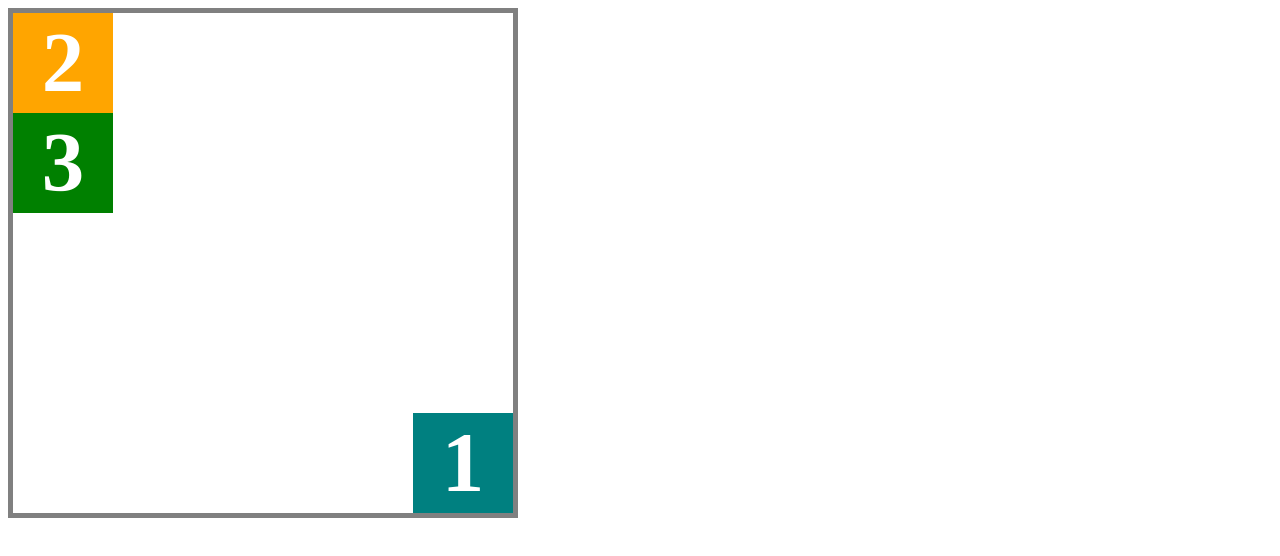
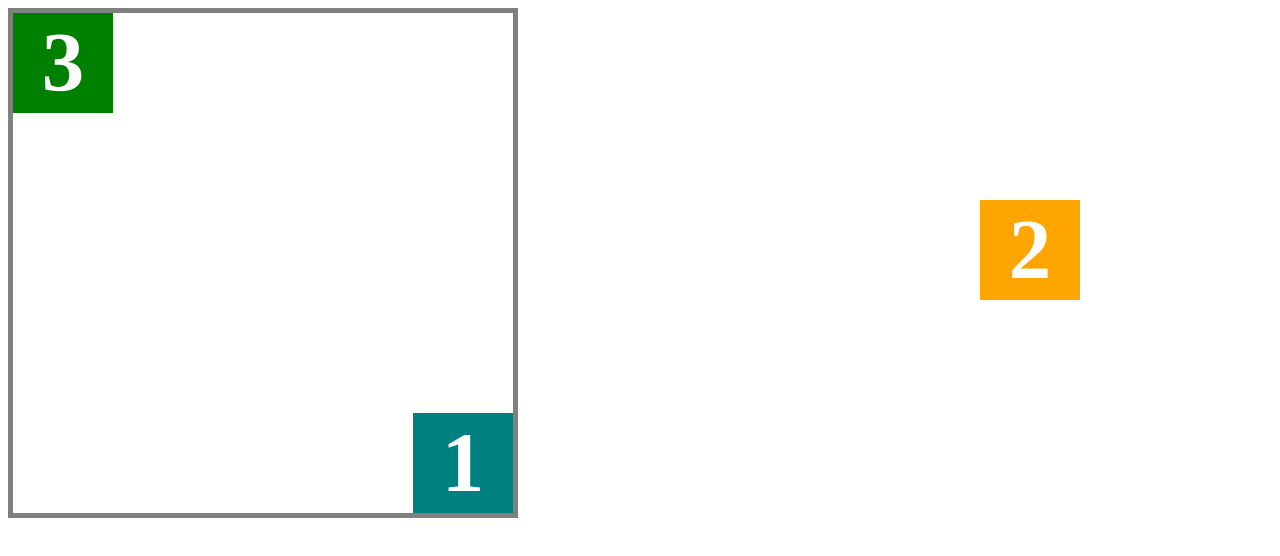
Before and after one commit to avngbalaji/CSS, a plain HTML site: page index5.html in a window 1280 px wide. Drawn offline with Linux system fonts and the light colour scheme.

Commit message:
fixed position

```diff
--- a/index5.html
+++ b/index5.html
@@ -33,6 +33,9 @@
         }
         .box2{
             background-color: orange;
+            position: fixed;
+            top: 200px;
+            right: 200px;
         }
         .box3{
             background-color: green;
```
